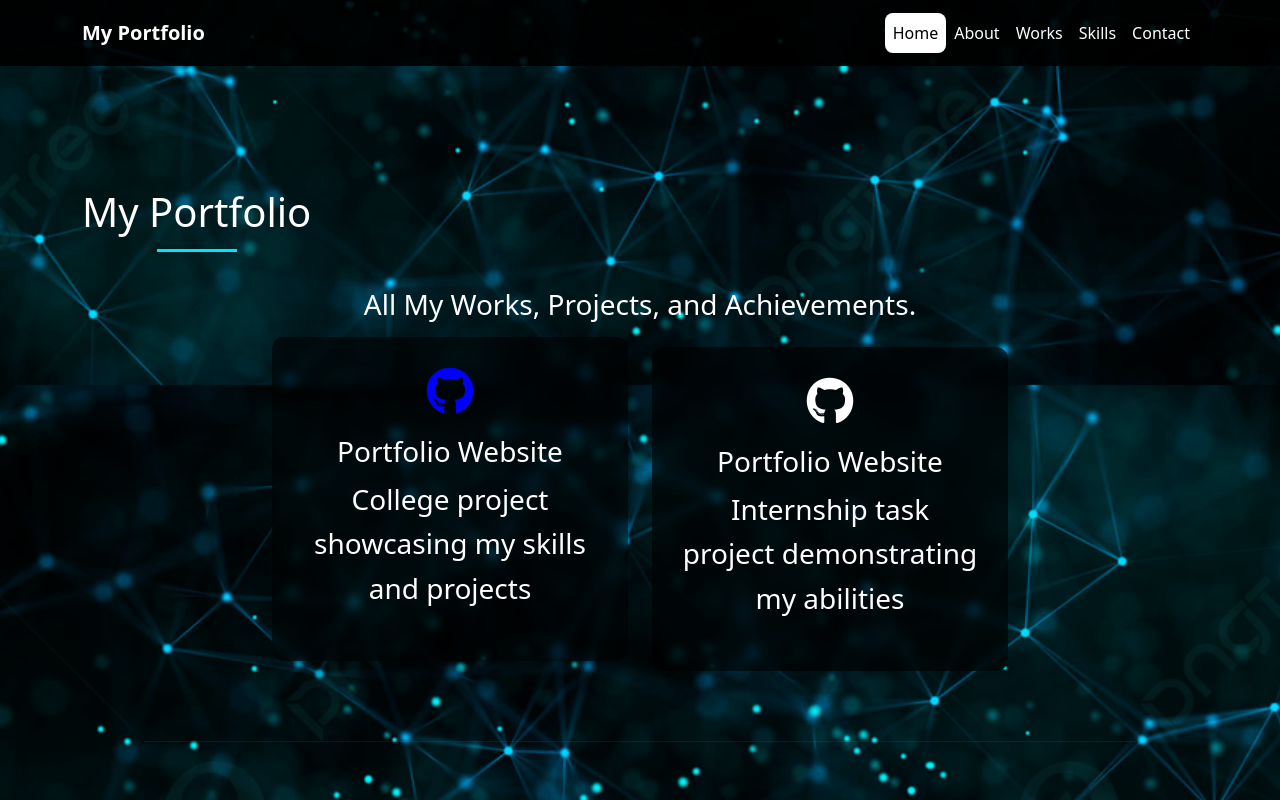
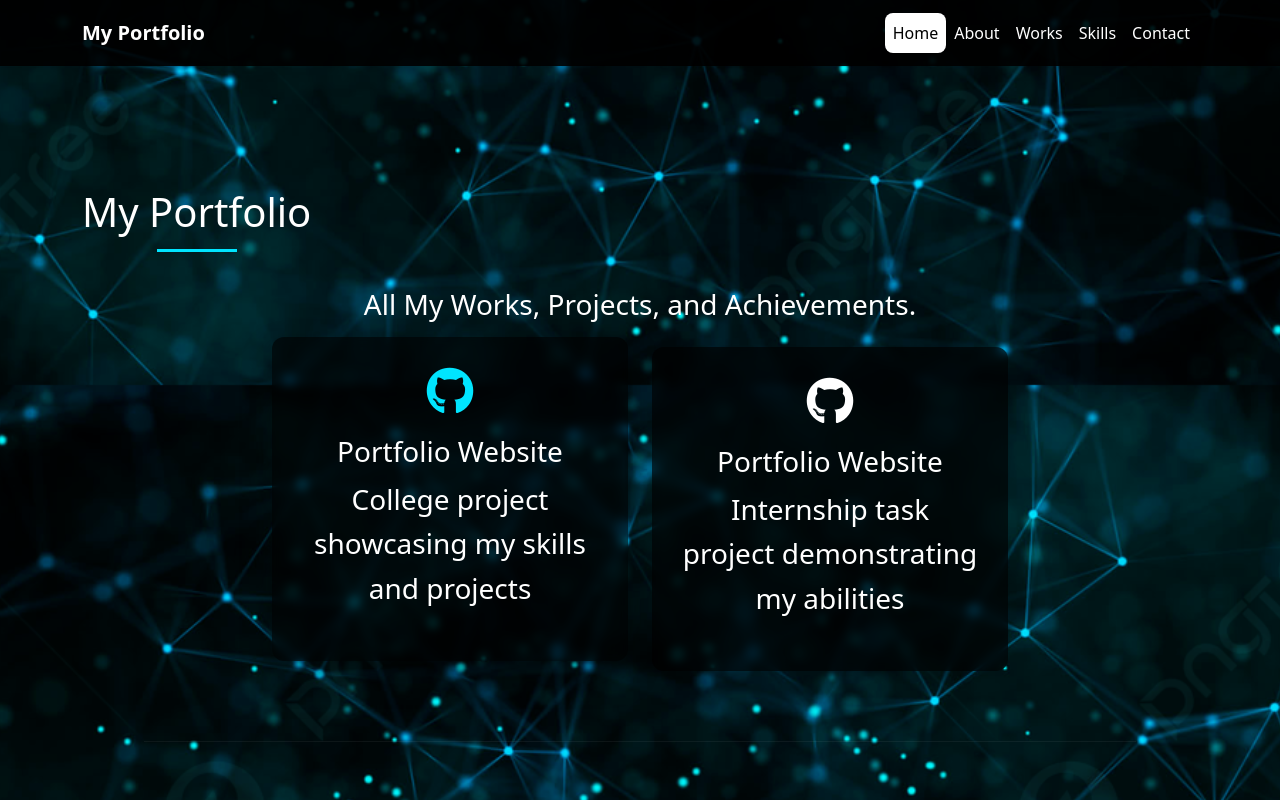
Before and after one commit to whouess7/my-portfolio, a plain HTML site: page index.html in a window 1280 px wide. In both pictures the pointer is over the icon 450 px from the left and 2415 px from the top of the page. Shown: the part 2015-2815 px from the top of the page. Drawn offline with nearby package versions, Linux system fonts and the light colour scheme.

Commit message:
Update index.html

```diff
--- a/index.html
+++ b/index.html
@@ -246,7 +246,7 @@
       color: #ffffff;
     }
     .portfolio-item i:hover{
-      color:blue;
+      color:#00e5ff;
     }
 
     /* SKILLS SECTION */
```
